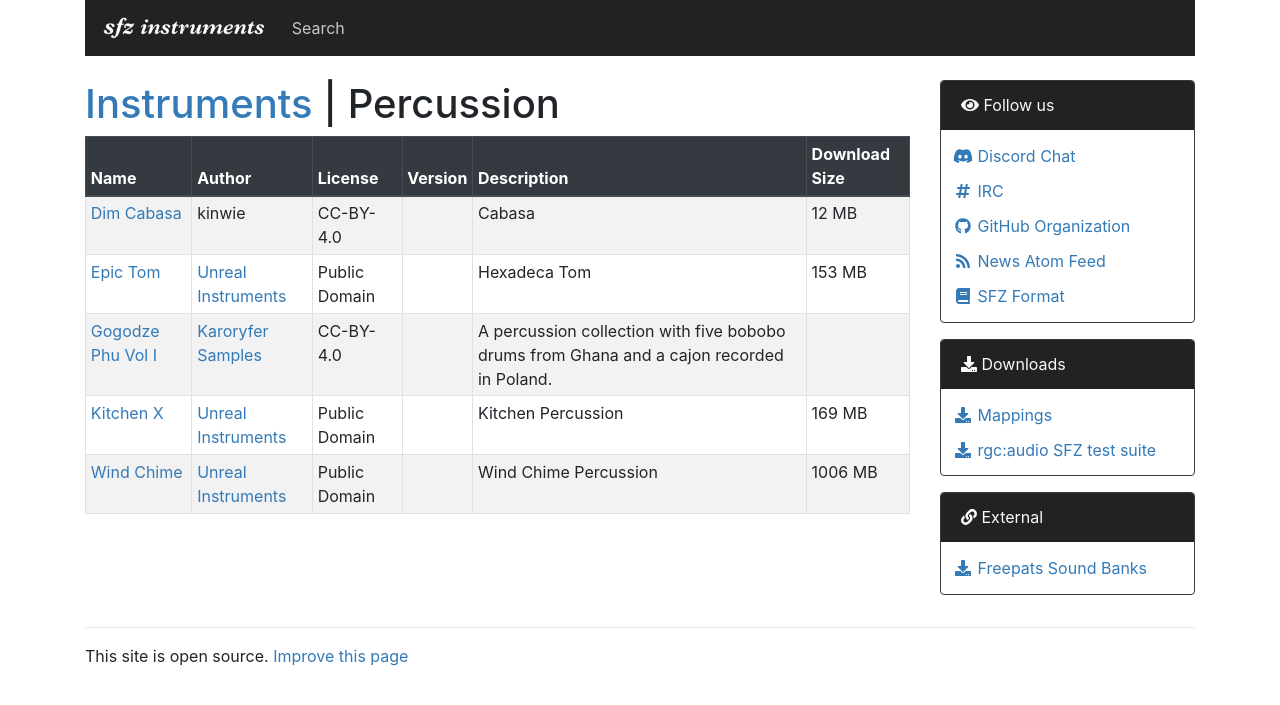
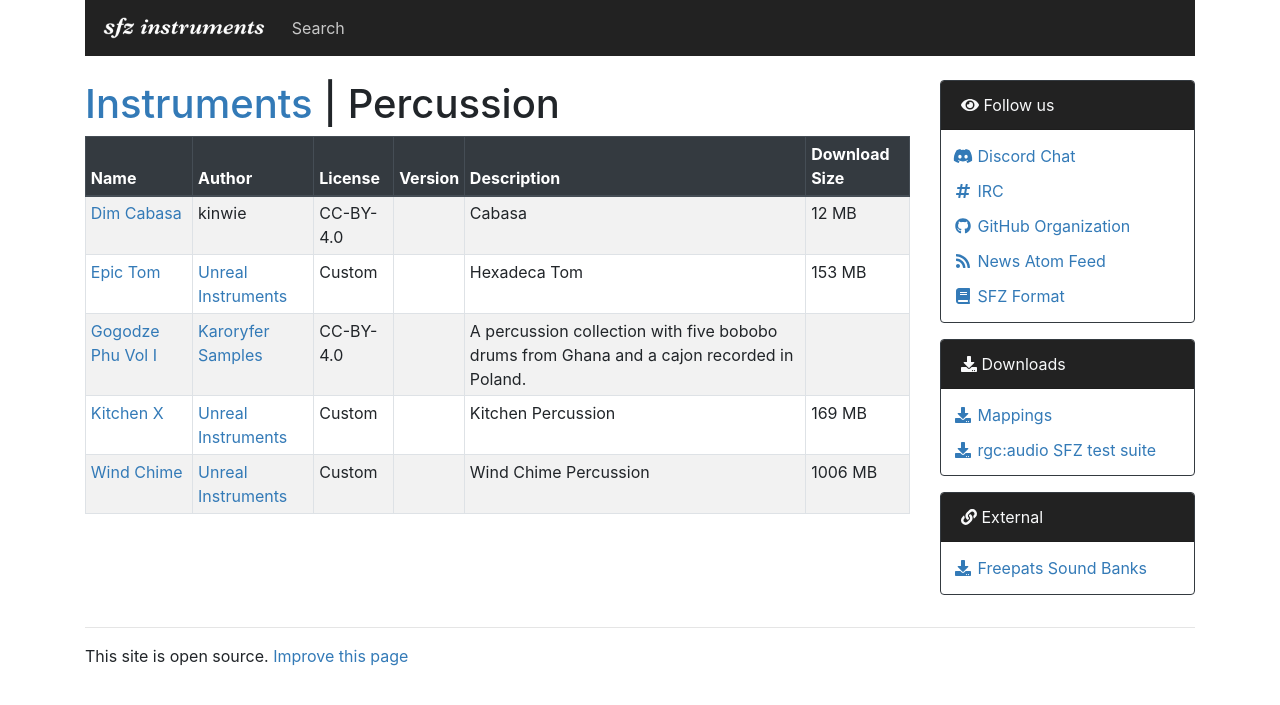
Before and after one commit to sfzinstruments/sfzinstruments.github.io, a Jekyll site: the page built from percussion/index.md, in a window 1280 px wide. Shown: the top 705 px of the page. Built offline with Jekyll 4.4.1, drawn with Linux system fonts in a browser that asks for light colours; nearby versions of some CDN libraries.

Commit message:
Correct Unreal Instruments license type, not PD

```diff
--- a/_data/sfz/instruments.yml
+++ b/_data/sfz/instruments.yml
@@ -50,7 +50,7 @@ categories:
     page:    "standard_bass"
     version: "2"
     author:  "Unreal Instruments"
-    license: "Public Domain"
+    license: "Custom"
     url:     "https://unreal-instruments.wixsite.com/unreal-instruments/standard-bass"
     download_size: "233 MB"
     short_description: "Multi Articulation Bass"
@@ -205,7 +205,7 @@ categories:
     page:    "1912"
 #   version: ""
     author:  "Unreal Instruments"
-    license: "Public Domain"
+    license: "Custom"
     url:     "https://unreal-instruments.wixsite.com/unreal-instruments/1912"
     download_size: "218 MB"
     short_description: "Physical 5 Strings"
@@ -221,7 +221,7 @@ categories:
     page:    "koto"
 #   version: ""
     author:  "Unreal Instruments"
-    license: "Public Domain"
+    license: "Custom"
     url:     "https://unreal-instruments.wixsite.com/unreal-instruments/koto"
     download_size: "212 MB"
     short_description: "13 Strings KOTO"
@@ -292,7 +292,7 @@ categories:
     page:    "slapper"
 #   version: ""
     author:  "Unreal Instruments"
-    license: "Public Domain"
+    license: "Custom"
     samplerate: "48"
     format:  "flac"
     url:     "https://unreal-instruments.wixsite.com/unreal-instruments/the-slapper"
@@ -320,7 +320,7 @@ categories:
     page:    "standard_guitar"
 #   version: ""
     author:  "Unreal Instruments"
-    license: "Public Domain"
+    license: "Custom"
     url:     "https://unreal-instruments.wixsite.com/unreal-instruments/standard-guitar"
     download_size: "716 MB"
     short_description: "Multi Articulation Electric Guitar"
@@ -522,7 +522,7 @@ categories:
     page:    "epic_tom"
 #   version: ""
     author:  "Unreal Instruments"
-    license: "Public Domain"
+    license: "Custom"
     url:     "https://unreal-instruments.wixsite.com/unreal-instruments/epic-tom"
     download_size: "153 MB"
     short_description: "Hexadeca Tom"
@@ -550,7 +550,7 @@ categories:
     page:    "kitchen_x"
 #   version: ""
     author:  "Unreal Instruments"
-    license: "Public Domain"
+    license: "Custom"
     url:     "https://unreal-instruments.wixsite.com/unreal-instruments/kitchen-x"
     download_size: "169 MB"
     short_description: "Kitchen Percussion"
@@ -566,7 +566,7 @@ categories:
     page:    "wind_chime"
 #   version: ""
     author:  "Unreal Instruments"
-    license: "Public Domain"
+    license: "Custom"
     url:     "https://unreal-instruments.wixsite.com/unreal-instruments/wind-chime"
     download_size: "1006 MB"
     short_description: "Wind Chime Percussion"
```
